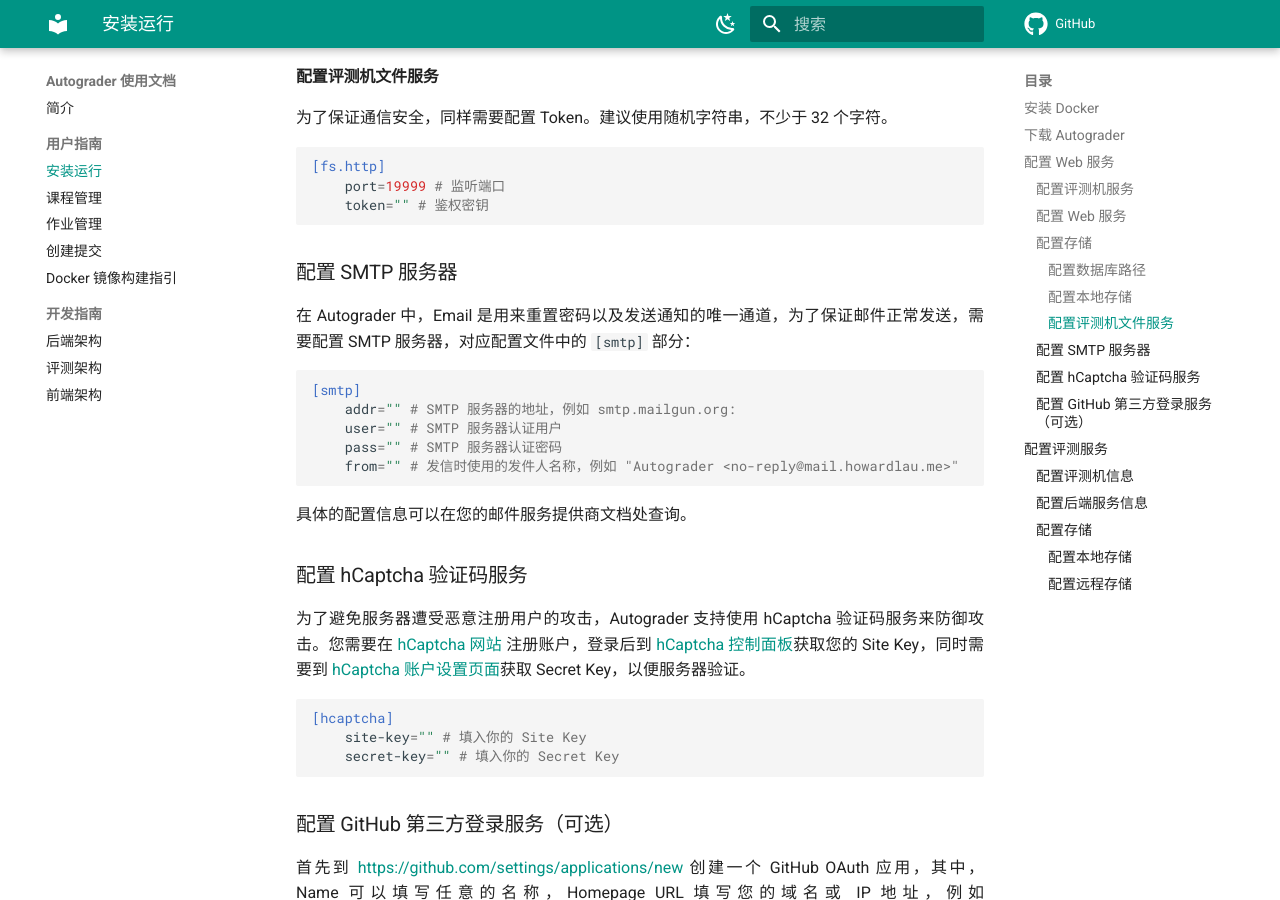
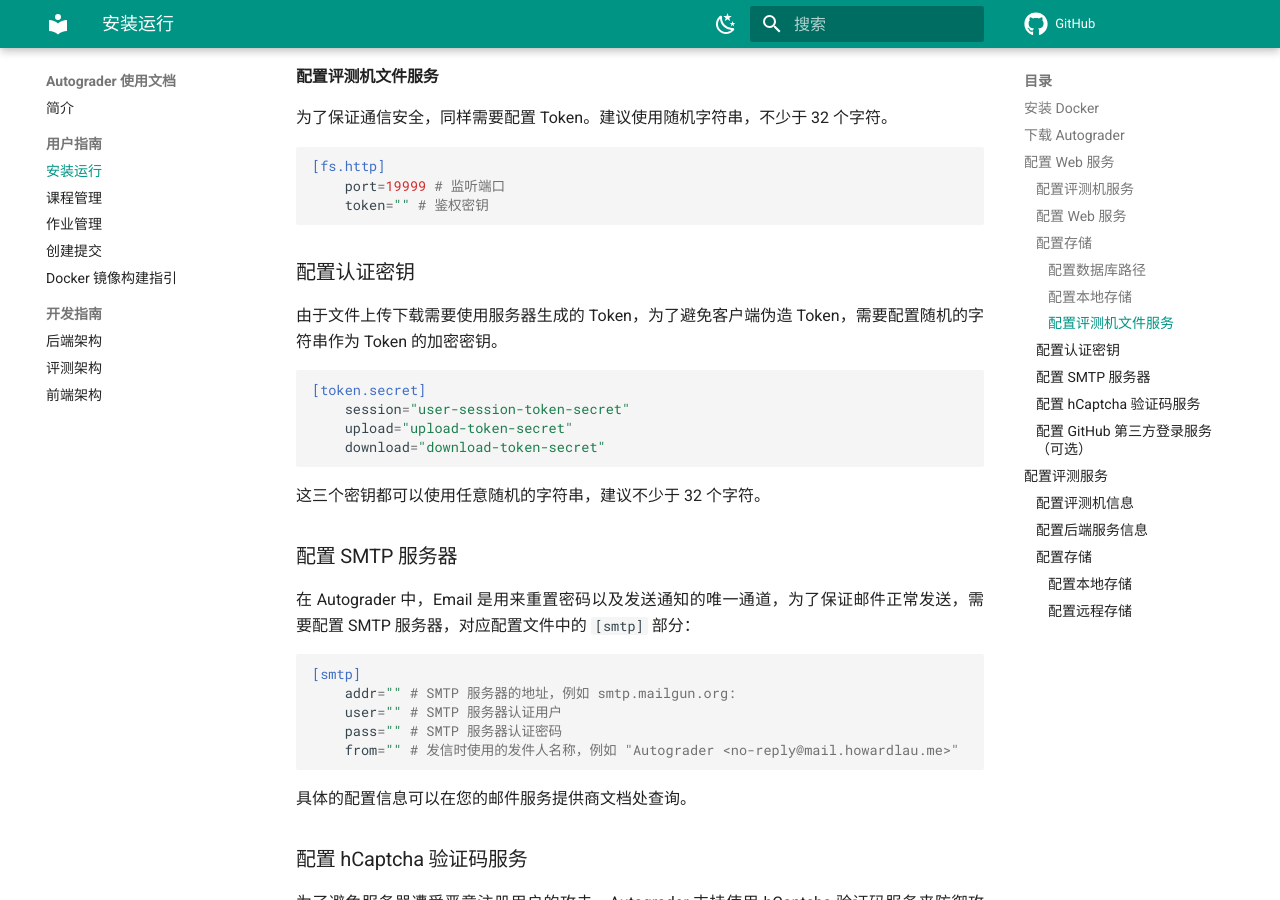
Before and after one commit to howardlau1999/autograder-docs, an MkDocs documentation site: the page built from docs/user-guide/installation.md, in a window 1280 px wide and 900 px high, scrolled down 1777 px. Built offline with MkDocs 1.6.1 and Material for MkDocs 9.7.7, drawn with Linux system fonts in a browser that asks for light colours; comment, search, counter and statistics services are not loaded.

Commit message:
docs: token secret

````diff
--- a/docs/user-guide/installation.md
+++ b/docs/user-guide/installation.md
@@ -78,6 +78,19 @@
 	token="" # 鉴权密钥
 ```
 
+### 配置认证密钥
+
+由于文件上传下载需要使用服务器生成的 Token，为了避免客户端伪造 Token，需要配置随机的字符串作为 Token 的加密密钥。
+
+```toml
+[token.secret]
+	session="user-session-token-secret"
+	upload="upload-token-secret"
+	download="download-token-secret"
+```
+
+这三个密钥都可以使用任意随机的字符串，建议不少于 32 个字符。
+
 ### 配置 SMTP 服务器
 
 在 Autograder 中，Email 是用来重置密码以及发送通知的唯一通道，为了保证邮件正常发送，需要配置 SMTP 服务器，对应配置文件中的 `[smtp]` 部分：
````
